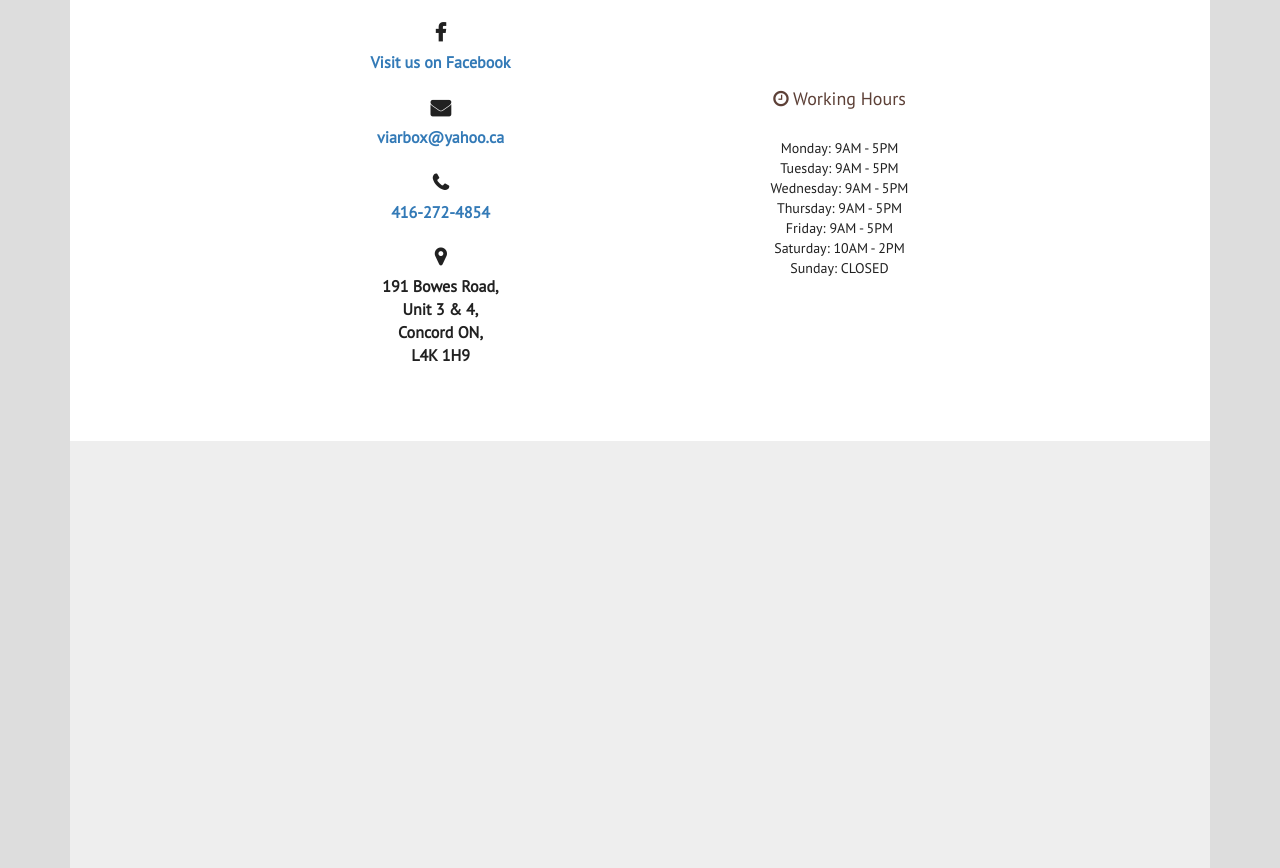
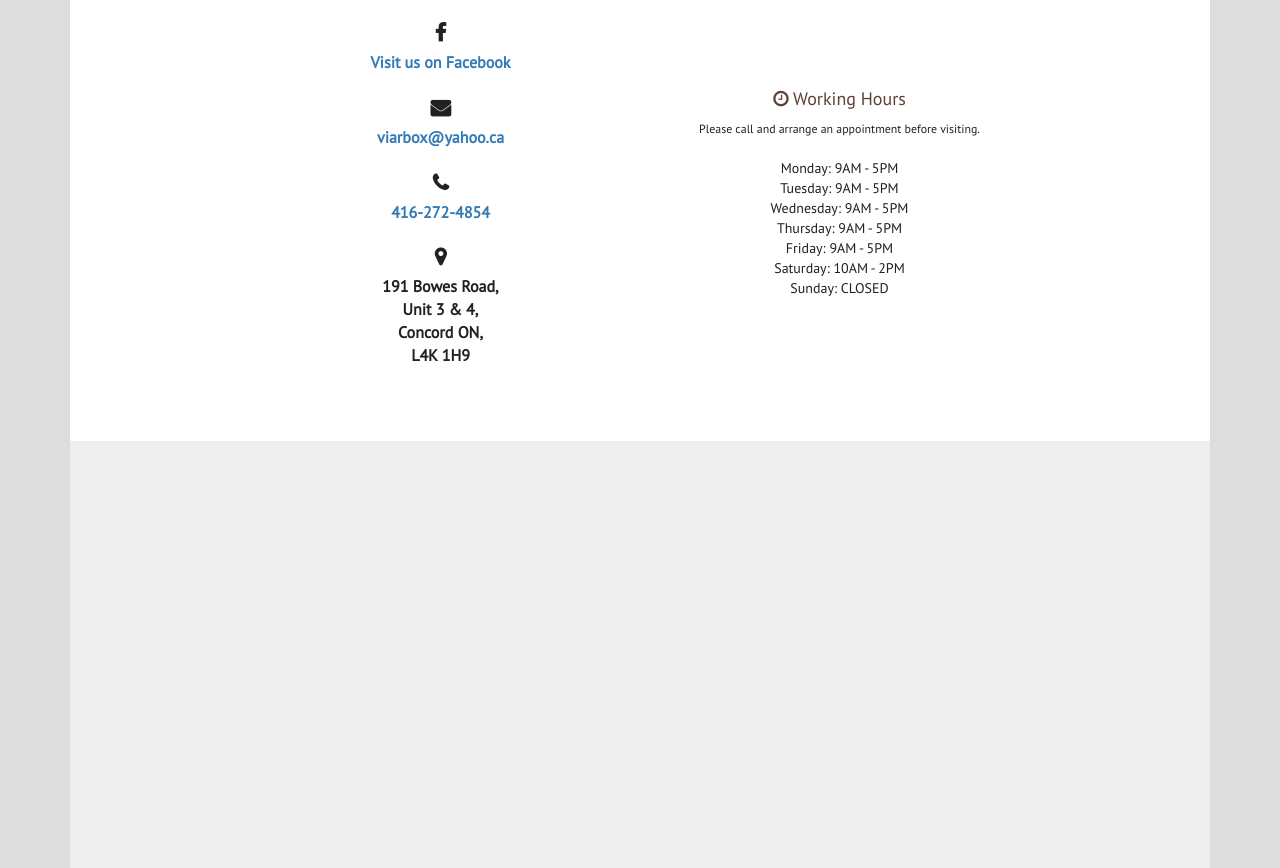
Before and after one commit to michaelroudnitski/rsclosets, a React (Create React App) app: page /contact-us in a window 1280 px wide. Shown: the part 1080-1948 px from the top of the page. Built offline with nearby package versions, Linux system fonts and the light colour scheme.

Commit message:
Added call text to hours

```diff
--- a/src/js/components/Hours.jsx
+++ b/src/js/components/Hours.jsx
@@ -10,6 +10,8 @@ export default class Hours extends Component {
     return (
       <div>
         <h4><span className="fa fa-clock-o"></span> Working Hours</h4>
+        <small>Please call and arrange an appointment before visiting.</small>
+        <br/>
         {show ? <hr/> : <br/>}
         <ul className="list-unstyled">
           <li>Monday: 9AM - 5PM</li>
```
